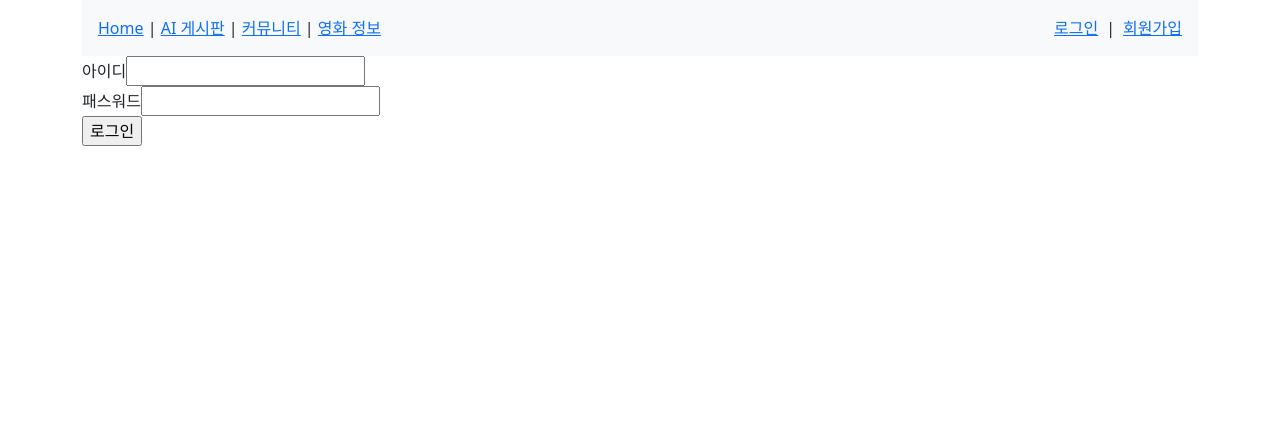
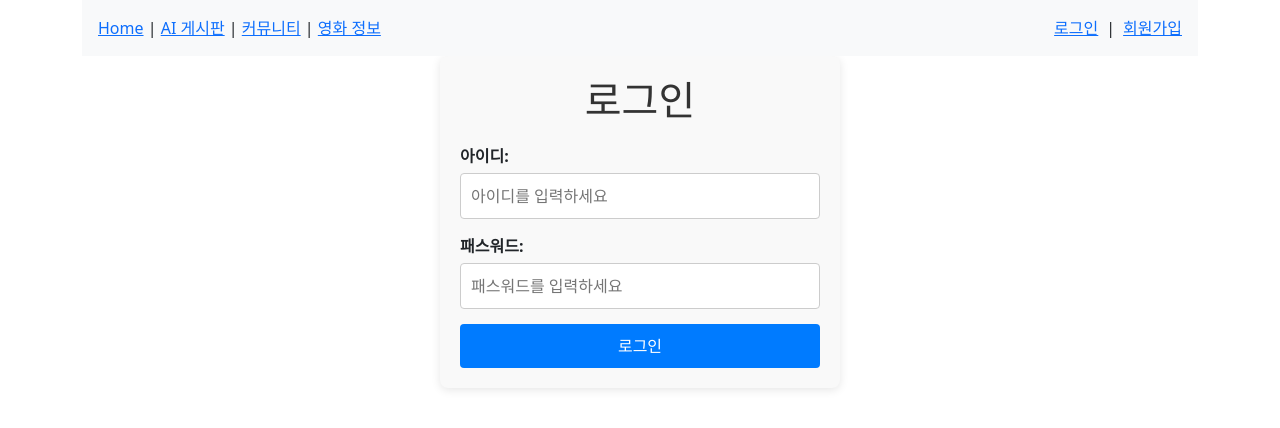
Before and after one commit to Owhen-Min/AltEnds, a Vue app in the folder front/: page /login in a window 1280 px wide. Shown: the top 428 px of the page. Built offline with nearby package versions, Linux system fonts and the light colour scheme.

Commit message:
design:LoginView

```diff
--- /dev/null
+++ b/front/src/components/Modal.vue
@@ -0,0 +1,71 @@
+vue
+<!-- Modal.vue -->
+<template>
+  <div class="modal-overlay" v-if="isVisible">
+    <div class="modal-content">
+      <h3 class="modal-title">{{ title }}</h3>
+      <p class="modal-message">{{ message }}</p>
+      <button class="btn btn-primary" @click="closeModal">확인</button>
+    </div>
+  </div>
+</template>
+
+<script setup>
+import { ref } from 'vue';
+
+const props = defineProps({
+  title: {
+    type: String,
+    required: true,
+  },
+  message: {
+    type: String,
+    required: true,
+  },
+  isVisible: {
+    type: Boolean,
+    default: false,
+  },
+});
+
+const emit = defineEmits(['close']);
+
+const closeModal = () => {
+  emit('close');
+};
+</script>
+
+<style scoped>
+.modal-overlay {
+  position: fixed;
+  top: 0;
+  left: 0;
+  right: 0;
+  bottom: 0;
+  background-color: rgba(0, 0, 0, 0.5);
+  display: flex;
+  justify-content: center;
+  align-items: center;
+}
+
+.modal-content {
+  background-color: white;
+  padding: 20px;
+  border-radius: 8px;
+  box-shadow: 0 4px 20px rgba(0, 0, 0, 0.1);
+  text-align: center;
+}
+
+.modal-title {
+  margin-bottom: 10px;
+}
+
+.btn {
+  padding: 10px 15px;
+  border: none;
+  border-radius: 4px;
+  background-color: #007bff;
+  color: white;
+  cursor: pointer;
+}
+</style>
--- a/front/src/views/LoginView.vue
+++ b/front/src/views/LoginView.vue
@@ -1,36 +1,129 @@
+vue
 <template>
-  <div>
-    <form @submit.prevent="logIn">
-      <label for="username">아이디</label>
-      <input type="text" id="username" v-model.trim="username"><br>
+  <div class="login-container">
+    <h1 class="login-title">로그인</h1>
+    <form @submit.prevent="logIn" class="login-form">
+      <div class="form-group">
+        <label for="username">아이디:</label>
+        <input type="text" id="username" v-model.trim="username" required placeholder="아이디를 입력하세요" />
+      </div>
 
-      <label for="password">패스워드</label>
-      <input type="password" id="password" v-model.trim="password"><br>
+      <div class="form-group">
+        <label for="password">패스워드:</label>
+        <input type="password" id="password" v-model.trim="password" required placeholder="패스워드를 입력하세요" />
+      </div>
 
-      <input type="submit" value="로그인">
+      <button type="submit" class="btn btn-primary" :disabled="isLoading">
+        {{ isLoading ? '로그인 중...' : '로그인' }}
+      </button>
     </form>
+
+    <!-- Modal for error message -->
+    <Modal
+      v-if="showModal.value"
+      :title="'로그인 실패'"
+      :message="errorMessage"
+      :isVisible="showModal"
+      @close="showModal = false"
+    />
   </div>
 </template>
 
 <script setup>
+import { ref } from 'vue';
 import { useMovieStore } from '@/stores/counter';
-import { ref } from 'vue';
+import Modal from '@/components/Modal.vue'; // Be sure to adjust the path accordingly
 
-const store = useMovieStore()
+const store = useMovieStore();
 
-const username = ref(null)
-const password = ref(null)
+const username = ref('');
+const password = ref('');
+const isLoading = ref(false);
+const showModal = ref(false);
+const errorMessage = ref('');
 
-const logIn = function () {
-  const payload = {
-    username: username.value,
-    password: password.value
+const logIn = async () => {
+  isLoading.value = true;
+  errorMessage.value = ''; // Reset error message
+
+  try {
+    const payload = {
+      username: username.value,
+      password: password.value,
+    };
+    await store.logIn(payload);
+  } catch (error) {
+    errorMessage.value = '로그인 실패: 아이디나 패스워드를 확인하세요.';
+    showModal.value = true; // Show modal on error
+  } finally {
+    isLoading.value = false; // Reset loading state
   }
-  store.logIn(payload)
-}
-
+};
 </script>
 
 <style lang="scss" scoped>
+.login-container {
+  max-width: 400px;
+  margin: 0 auto;
+  padding: 20px;
+  background-color: #f9f9f9;
+  border-radius: 8px;
+  box-shadow: 0 2px 10px rgba(0, 0, 0, 0.1);
+}
 
+.login-title {
+  text-align: center;
+  margin-bottom: 20px;
+  color: #333;
+}
+
+.login-form {
+  display: flex;
+  flex-direction: column;
+}
+
+.form-group {
+  margin-bottom: 15px;
+}
+
+label {
+  margin-bottom: 5px;
+  font-weight: bold;
+}
+
+input[type="text"],
+input[type="password"] {
+  width: 100%;
+  padding: 10px;
+  border: 1px solid #ccc;
+  border-radius: 4px;
+  font-size: 16px;
+}
+
+input[type="text"]:focus,
+input[type="password"]:focus {
+  border-color: #007bff;
+  outline: none;
+}
+
+.btn {
+  padding: 10px;
+  border: none;
+  border-radius: 4px;
+  font-size: 16px;
+  cursor: pointer;
+  background-color: #007bff;
+  color: white;
+  transition: background-color 0.3s;
+
+  &:hover {
+    background-color: #0056b3;
+  }
+
+  &:disabled {
+    background-color: #007bff;
+    opacity: 0.6;
+    cursor: not-allowed;
+  }
+}
 </style>
```
